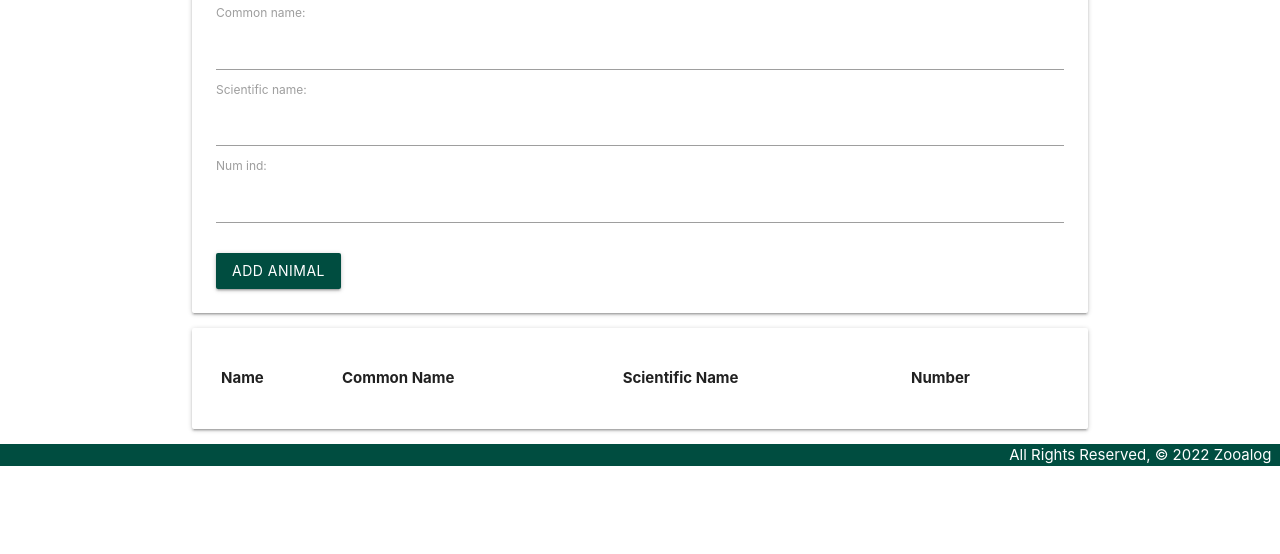
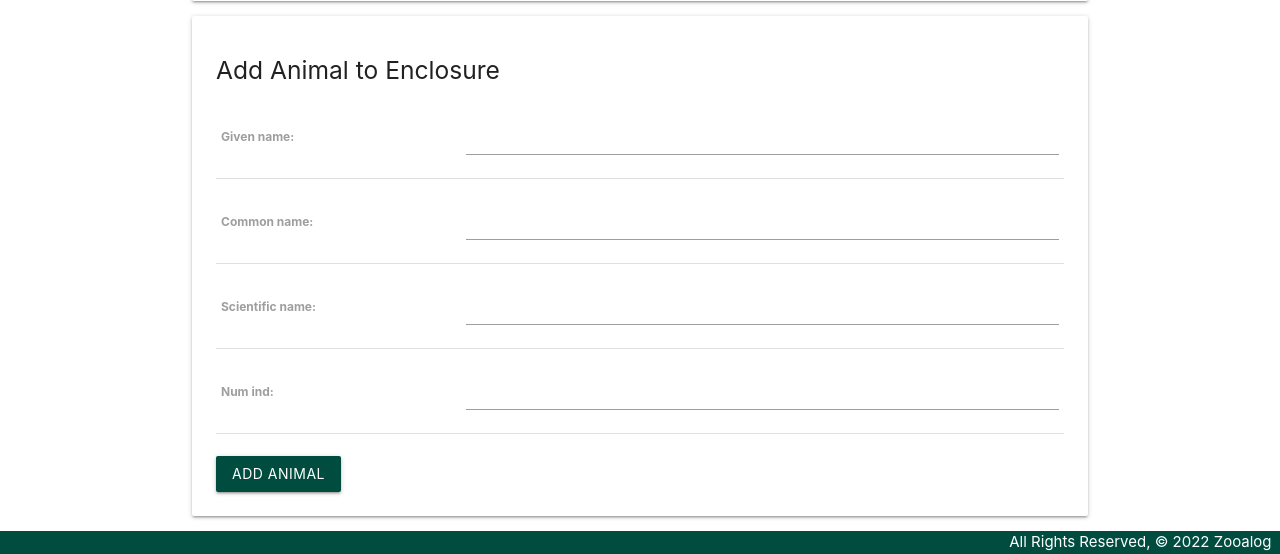
Before and after one commit to emilyaikens/Zooalog, a Django app: template main_app/templates/enclosures/detail.html in a window 1280 px wide. Shown: the part 471-1025 px from the top of the page. Before the commit the page ends 937 px from the top, so only its background shows below. Run offline with Django 3.2, Linux system fonts and the light colour scheme; the template is opened without the code that fills it: values that come from a table or form of the project are taken from there, others are empty.

Commit message:
add dropdown js to enclosure form

```diff
--- a/main_app/templates/base.html
+++ b/main_app/templates/base.html
@@ -14,7 +14,6 @@
     <title>Zooalog</title>
     <link rel="stylesheet" href="https://cdnjs.cloudflare.com/ajax/libs/materialize/1.0.0/css/materialize.min.css">
     <link rel="stylesheet" type="text/css" href="{% static 'css/style.css' %}">
-    <!-- Below: Materialize JS library -->
     <script src="https://cdnjs.cloudflare.com/ajax/libs/materialize/1.0.0/js/materialize.min.js"></script>
 </head>
 <body>
--- a/main_app/templates/enclosures/detail.html
+++ b/main_app/templates/enclosures/detail.html
@@ -18,19 +18,6 @@
     </div>
 </div>
 
-<!-- Form for new animal -->
-<div class="card">
-    <div class="card-content">
-        <form action="{% url 'add_animal' enclosure.id %}" method="POST">
-            <!-- Security measure - makes it difficult to perform cross-site-request-forgery -->
-            {% csrf_token %}
-            {{ sub_form.as_p }}
-            <br>
-            <input type="submit" class="btn teal darken-4" value="Add Animal">
-        </form>
-    </div>
-</div>
-
 <!-- Animal details for this Enclosure -->
 <div class="card">
     <div class="card-content">
@@ -44,7 +31,7 @@
                 </tr>
             </thead>
             <tbody>
-                {% for animal in animals %}
+                {% for animal in animal %}
                 <tr>
                     <td>{{animal.given_name}}</td>
                     <td>{{animal.common_name}}</td>
@@ -57,19 +44,20 @@
     </div>
 </div>
 
-<!-- This JS code renders a Materialize Date Picker with the default date set to Today -->
-<!-- See Materialize docs for details -->
-<script>
-    const dateElement = document.getElementById('id_date');
-    M.Datepicker.init(dateElement, {
-    format: 'yyyy-mm-dd',
-    defaultDate: new Date(),
-    setDefaultDate: true,
-    autoClose: true
-    });
-
-    const selectEl = document.getElementById('id_type');
-    M.FormSelect.init(selectEl);
-</script>
+<!-- Form for new animal -->
+<div class="card">
+    <div class="card-content">
+        <h5>Add Animal to Enclosure</h5>
+        <form action="{% url 'add_animal' enclosure.id %}" method="POST">
+            <!-- Security measure - makes it difficult to perform cross-site-request-forgery -->
+            {% csrf_token %}
+            <table>
+                {{ animal_form.as_table }}
+            </table>
+            <br>
+            <input type="submit" class="btn teal darken-4" value="Add Animal">
+        </form>
+    </div>
+</div>
 
 {% endblock %}
--- a/main_app/templates/main_app/enclosure_form.html
+++ b/main_app/templates/main_app/enclosure_form.html
@@ -14,4 +14,9 @@
         </table>
         <input type="submit" value="Submit" class="btn teal darken-4">
     </form>
+
+<script>
+    const typeSelect = document.getElementById('id_type');
+    M.FormSelect.init(typeSelect);
+</script>
 {% endblock %}
--- a/main_app/views.py
+++ b/main_app/views.py
@@ -54,7 +54,7 @@
 # CBV to update test
 class EnclosureUpdate(UpdateView):
     model = Enclosure
-    fields = '__all__'
+    fields = ['name', 'description', 'type']
 
 # CBV to delete test
 class EnclosureDelete(DeleteView):
```
